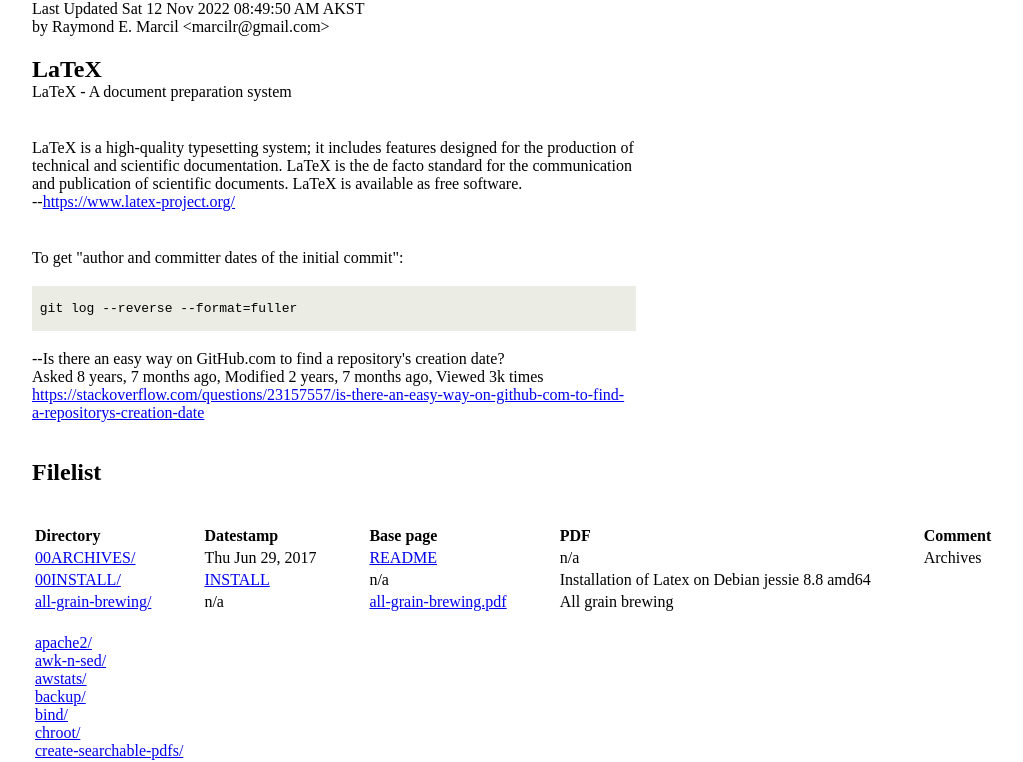
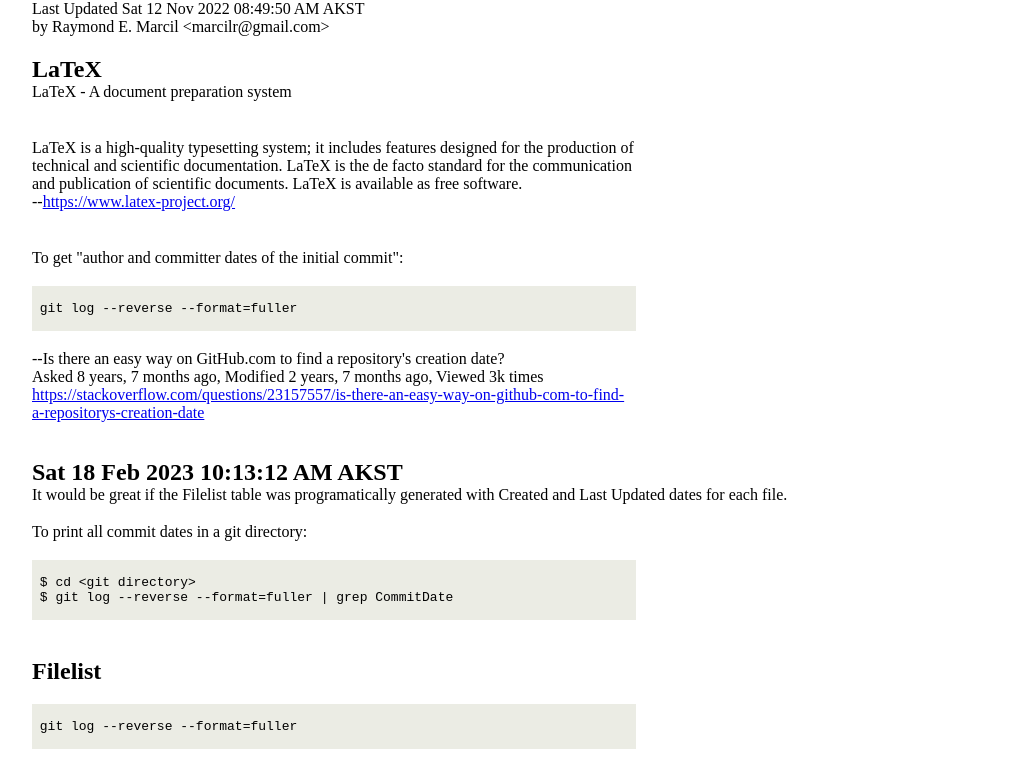
Before and after one commit to marcilr/tex, a plain HTML site: page index.html in a window 1280 px wide. Shown: the part 87-849 px from the top of the page, without its empty margins (29-1052 px from the left). Drawn offline with Linux system fonts and the light colour scheme.

Commit message:
Updated with:
Sat 18 Feb 2023 10:13:12 AM AKST
It would be great if the Filelist table was programatically generated
with Created and Last Updated dates for each file.

To print all commit dates in a git directory:

 $ cd <git directory>
 $ git log --reverse --format=fuller | grep CommitDate

```diff
--- a/index.html
+++ b/index.html
@@ -144,14 +144,40 @@ the net repo:<br>
 </ul>
 --->
 
+<!--- ================ Sat 18 Feb 2023 10:13:12 AM AKST ============= --->
+<!--- ================ Sat 18 Feb 2023 10:13:12 AM AKST ============= --->
+<h2 style="margin-top:1cm;">Sat 18 Feb 2023 10:13:12 AM AKST</h2>
+It would be great if the Filelist table was programatically generated
+with Created and Last Updated dates for each file.
+
+<p style="width:50%; margin-top:0.5cm;">
+To print all commit dates in a git directory:
+
+<p style="width:50%; margin-top:0.5cm;">
+<pre style="width:50%">
+&nbsp;
+&nbsp;<code>$ cd &lt;git directory&gt;
+&nbsp;$ git log --reverse --format=fuller | grep CommitDate
+</code>
+</pre>
+
+
+
 <!--- =============================== FILELIST ======================== --->
 <!--- =============================== FILELIST ======================== --->
 <!--- =============================== FILELIST ======================== --->
 <h2 style="margin-top:1cm;">Filelist</h2>
 
+
 <!--- ======================= DOCUMENT SUBDIRECTORIES ================= --->
-<!--- ================== ===== DOCUMENT SUBDIRECTORIES ================= --->
-<p style="width:50%; margin-top:1cm;">
+<p style="width:50%; margin-top:0.5cm;">
+<pre style="width:50%">
+&nbsp;
+&nbsp;<code>git log --reverse --format=fuller</code>
+&nbsp;
+</pre>
+<!--- ======================= DOCUMENT SUBDIRECTORIES ================= --->
+<p style="width:50%; margin-top:0.5cm;">
 <table>
 
 <!--- ======================= DIRECTORY =============================== --->
@@ -175,8 +201,8 @@ the net repo:<br>
 <!--- ======================= 00INSTALL ============================== --->
 <tr>
   <td><a href="00INSTALL/">00INSTALL/</a></td>
+  <td style="padding-left:50px;text-align:left;">n/a</td>
   <td style="padding-left:50px;text-align:left;"><a href="00INSTALL/INSTALL">INSTALL</a></td>
-  <td style="padding-left:50px;text-align:left;">n/a</td>
   <td style="padding-left:50px;text-align:left;">Installation of Latex on Debian jessie 8.8 amd64</td>
 </tr>
 
```
